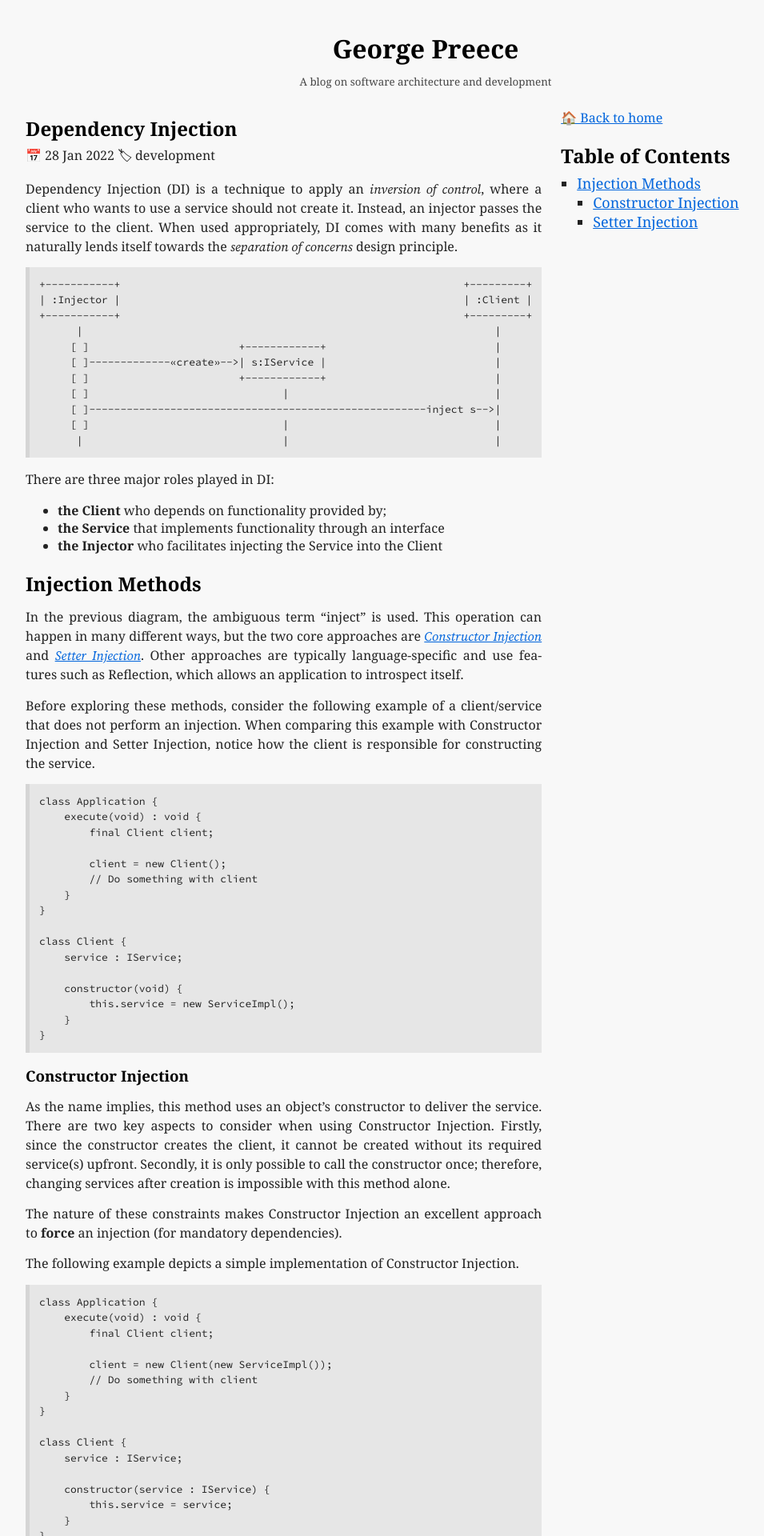
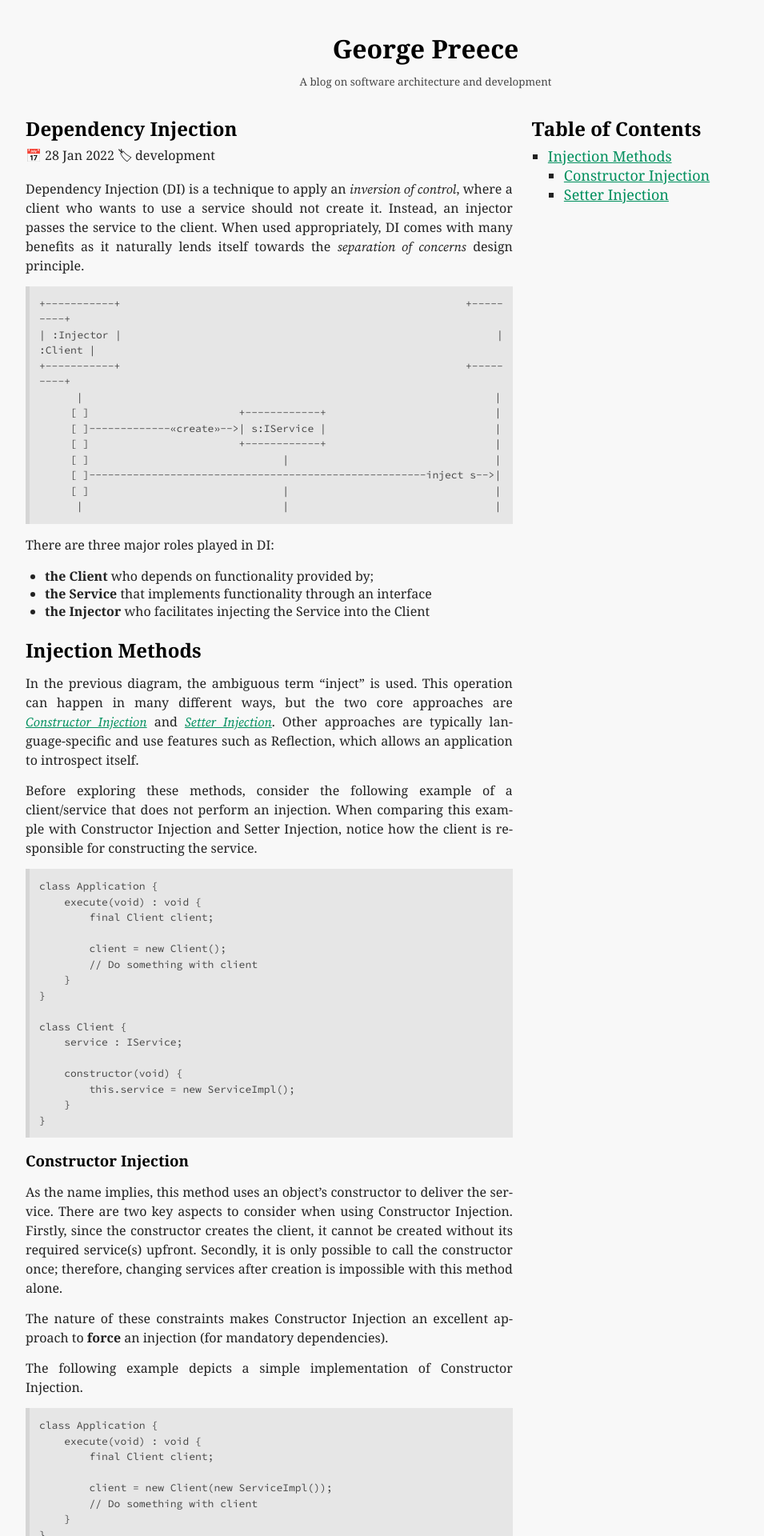
Before and after one commit to GeorgePreece/GeorgePreece.github.io, a Jekyll site: the page built from _posts/2022-01-28-dependency-injection.md, in a window 1280 px wide. Shown: the top 1920 px of the page at 80% size, without its empty margins (108-1063 px from the left). Built offline with Jekyll 4.4.1, drawn with Linux system fonts in a browser that asks for light colours; some web fonts are replaced.

Commit message:
Style changes

```diff
--- a/_layouts/article.html
+++ b/_layouts/article.html
@@ -14,8 +14,7 @@
     </article>
 </div>
 <div>
-    <div class="sidebar-content padding-all">
-        <a href="/">&#x1F3E0; Back to home</a>
+    <div class="sidebar-content padding-horz">
         <h2 class="heading">Table of Contents</h2>
         <nav class="toc">
             {% include toc.html html=content ordered="true" anchor_class="line-spacing" %}
--- a/_layouts/default.html
+++ b/_layouts/default.html
@@ -23,7 +23,7 @@
     </head>
     <body>
         <header class="text-center padding-vert">
-            <h1 class="heading">{{ site.title }}</h1>
+            <h1 class="heading text-center">{{ site.title }}</h1>
             <small>{{ site.description }}</small>
         </header>
 
--- a/index.html
+++ b/index.html
@@ -16,7 +16,7 @@
                         <li>{{ tag }}</li>
                     {% endfor %}
                 </ul>
-                {{ post.excerpt | truncate: 256, "" | append: "…" }}
+                {{ post.excerpt | truncate: 256, "…" }}
             </article>
         {% endfor %}
     </nav>
--- a/styles/common.css
+++ b/styles/common.css
@@ -1,5 +1,17 @@
 :root {
-    --spacingSize:12px;
+    --spacing-sm: 6px;
+    --spacing-md: 12px;
+    --spacing-lg: 24px;
+
+    --color-blue-1: #0265dc;
+    --color-blue-2: #0054b6;
+    --color-blue-3: #004491;
+    --color-green-1: #008f5d;
+    --color-green-2: #007a4d;
+    --color-green-3: #00653e;
+    --color-fuchia-1: #b622b7;
+    --color-fuchia-2: #9d039e;
+    --color-fuchia-3: #800081;
 }
 
 /* Structure */
@@ -15,7 +27,7 @@
     background: #F8F8F8;
 }
 
-ul,ol { text-align:left }
+ul,ol { padding:0 var(--spacing-lg);text-align:left }
 address { font-style:normal }
 
 /* Utilities */
@@ -24,15 +36,15 @@
 .list-inline > li + li::before { content:"\00A0" }
 .list-inline.list-comma > li + li::before { content:", " }
 
-.margin-all  { margin:var(--spacingSize) }
-.margin-vert { margin-top:var(--spacingSize);margin-bottom:var(--spacingSize) }
-.margin-horz { margin-left:var(--spacingSize);margin-right:var(--spacingSize) }
+.margin-all  { margin:var(--spacing-md) }
+.margin-vert { margin-top:var(--spacing-md);margin-bottom:var(--spacing-md) }
+.margin-horz { margin-left:var(--spacing-md);margin-right:var(--spacing-md) }
 
-.padding-all  { padding:var(--spacingSize) }
-.padding-vert { padding-top:var(--spacingSize);padding-bottom:var(--spacingSize) }
-.padding-horz { padding-left:var(--spacingSize);padding-right:var(--spacingSize) }
+.padding-all  { padding:var(--spacing-md) }
+.padding-vert { padding-top:var(--spacing-md);padding-bottom:var(--spacing-md) }
+.padding-horz { padding-left:var(--spacing-md);padding-right:var(--spacing-md) }
 
-.line-spacing { line-height:calc(var(--spacingSize) * 2) }
+.line-spacing { line-height:calc(var(--spacing-md) * 2) }
 
 .text-left    { text-align:left }
 .text-center  { text-align:center }
@@ -59,6 +71,7 @@
 
 /* Headings */
 h1,h2,h3,h4,h5,h6 {
+    text-align: left;
     color: #000000;
     font-weight: 600;
     line-height: 1.3;
@@ -86,11 +99,12 @@
 
 /* Code-block */
 pre {
-    max-width: calc(100vw - 2 * var(--spacingSize));
+    max-width: 768px;
 }
 pre > code {
+    white-space: pre-wrap;
     font: small "Source Code", Monaco, monospace;
-    color: #222222;
+    color: #464646;
     font-weight: 400;
     line-height: 1.5;
     margin-top: calc(1em / 1.125);
@@ -98,7 +112,7 @@
 
     display: block;
     background-color: #E6E6E6;
-    padding: var(--spacingSize);
+    padding: var(--spacing-md);
     border-left: thick solid #D5D5D5;
 
     overflow: scroll;
@@ -115,24 +129,34 @@
     padding: 4px
 }
 
+/* Syntax highlighting */
+code span.gh { color: var(--color-blue-2) }
+code span.gu { color: var(--color-blue-2) }
+
 /* Quote */
 blockquote {
     border-left: thick solid #D5D5D5;
     margin: 0;
     padding: 2px 0
 }
-blockquote > p {
-    padding-left: var(--spacingSize);
+blockquote > * {
+    padding: 0 var(--spacing-lg);
+    margin: var(--spacing-md) 0;
     color: #464646;
 }
 
 /* Link */
 a {
-    color: #0265DC;
+    color: var(--color-green-1);
 }
 a:hover {
-    color: #0054b6;
+    color: var(--color-green-2);
 }
 a:active {
-    color: #004491;
+    color: var(--color-green-3);
 }
+
+/* Image */
+img {
+    max-width: 100%
+}
```
